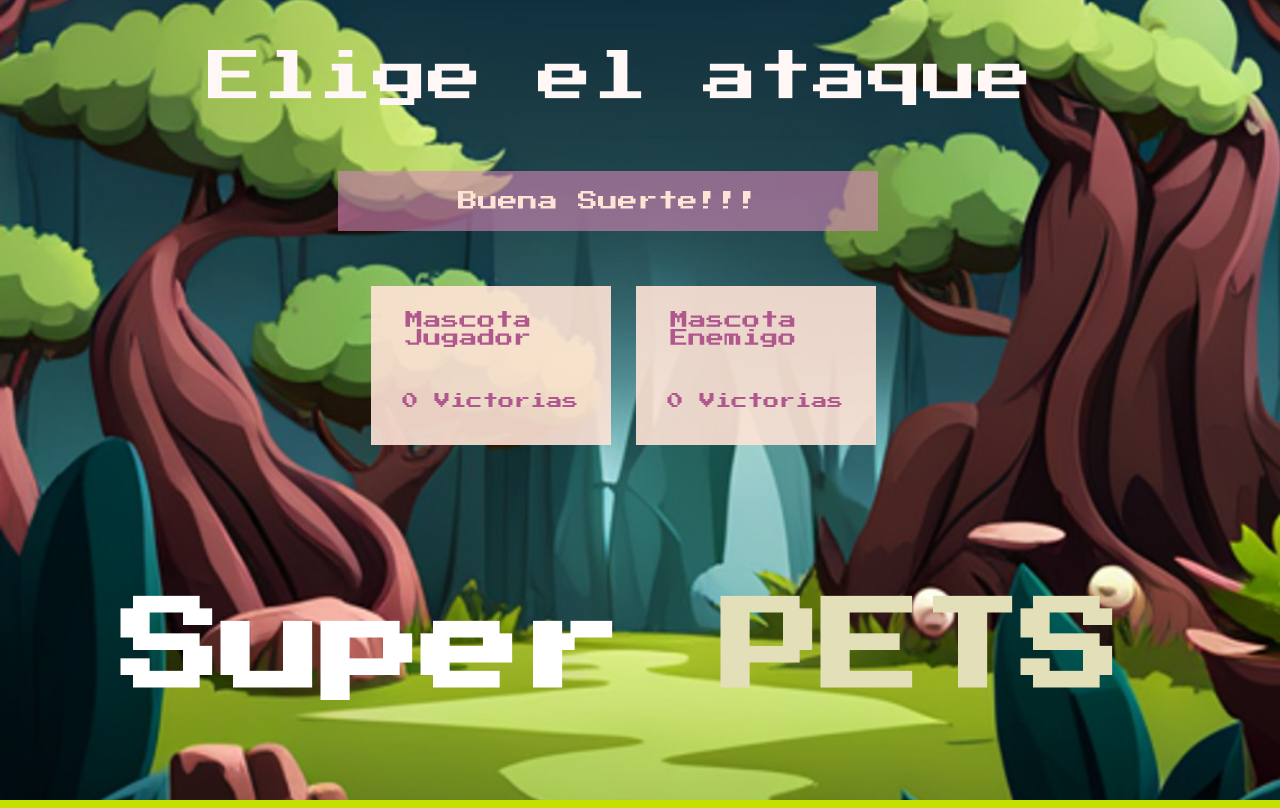
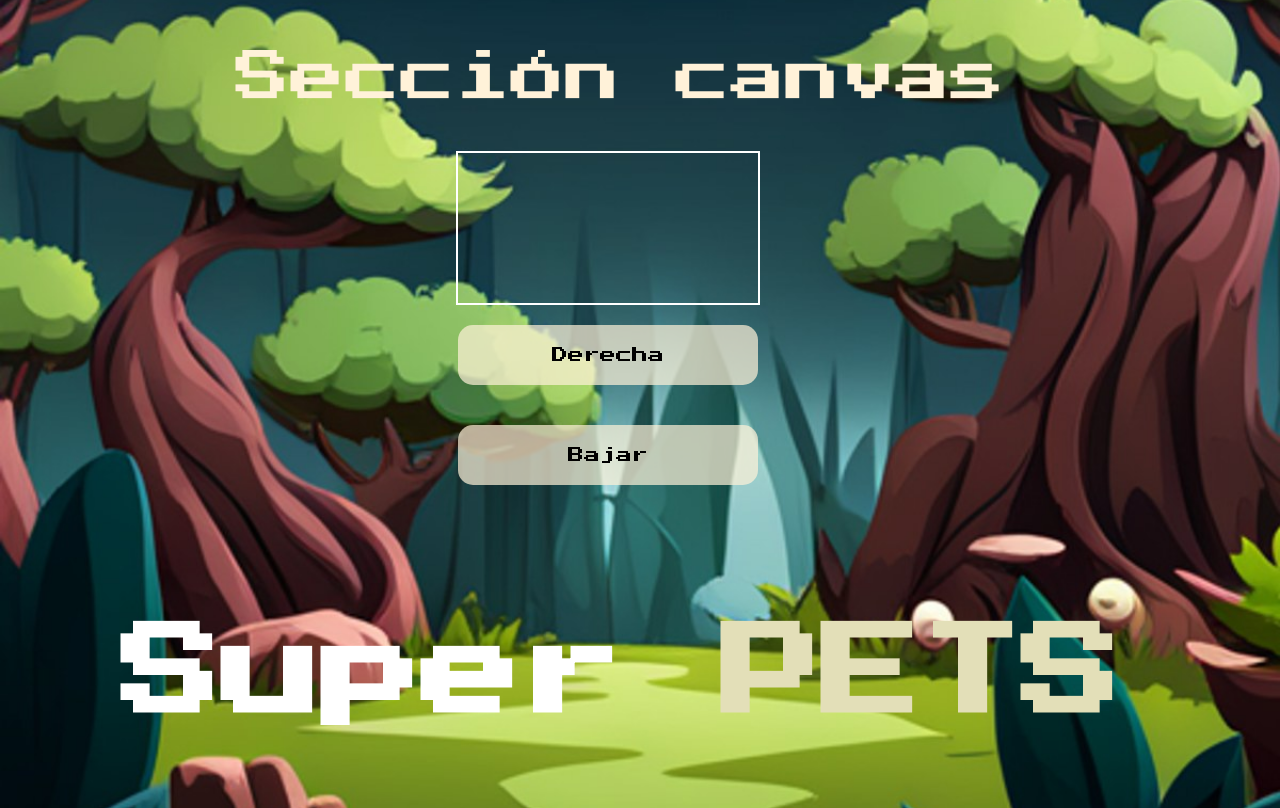
Before and after one commit to wlltech/juego-super-pets, a plain HTML site: page index.html in a window 1280 px wide. Both pictures are taken after a click on the button "Seleccionar". Drawn offline with Linux system fonts and the light colour scheme; a web font is replaced by a local one.

Commit message:
Dibujando canvas primeros pasos

```diff
--- a/index.html
+++ b/index.html
@@ -24,6 +24,13 @@
 
         <button id="boton-seleccionar-mascota">Seleccionar</button>
 
+    </section>
+
+    <section id="ver-mapa">
+        <h2>Sección canvas</h2>
+        <canvas id="mapa"></canvas>
+        <button onClick="moverDerechaPerro()">Derecha</button>
+        <button onClick="moverBajarPerro()">Bajar</button>
     </section>
 
     <section id="seleccionar-ataque">
--- a/js/logica.js
+++ b/js/logica.js
@@ -17,6 +17,8 @@ let mascotaEnemigo;
 let mascotas = [];
 let victoriasJugador = 0;
 let victoriasEnemigo = 0;
+// Canvas
+let lienzo = mapa.getContext("2d");
 
 // Variables para seleccionar elementos del DOM
 const botonSeleccionarMascota = document.getElementById('boton-seleccionar-mascota');
@@ -34,6 +36,9 @@ const spanMascotaJugador = document.getElementById('mascota-jugador');
 const spanResultado = document.getElementById('resultado');
 const spanVictoriasEnemigo = document.getElementById('victorias-mascota-enemigo');
 const spanVictoriasJugador = document.getElementById('cictorias-mascota-jugador');
+// Cavas
+const seccionVerMapa = document.getElementById('ver-mapa');
+const etiquetaCanvas = document.getElementById('mapa');
 
 //Clases
 class Mascota {
@@ -42,6 +47,12 @@ class Mascota {
         this.imagen = imagen;
         this.victorias = victorias;
         this.ataques = [];
+        this.x = 20;
+        this.y = 30;
+        this.ancho = 80;
+        this.alto = 80;
+        this.mapaImagen = new Image();
+        this.mapaImagen.src = imagen;
     }
 }
 
@@ -83,6 +94,7 @@ function iniciarJuego() {
 
     botonReiniciarJuego.style.display = 'none';
     seccionSeleccionarAtaque.style.display = 'none';
+    seccionVerMapa.style.display = 'none';
 
     // Para cada mascota en el arreglo 'mascotas', se ejecuta este bloque de código
     mascotas.forEach((mascota) => {
@@ -111,7 +123,10 @@ function iniciarJuego() {
 function accionAlElegirMascotaJugador() {
 
     seccionSeleccionarMascota.style.display = 'none';
-    seccionSeleccionarAtaque.style.display = 'flex';
+    //seccionSeleccionarAtaque.style.display = 'flex';
+
+    // Canvas -  dibujar lienzo
+    seccionVerMapa.style.display = 'flex';
 
     if (inputPerro.checked) {
         // inputPerro.id, se está haciendo referencia al identificador único (ID) del elemento en el DOM
@@ -183,16 +198,16 @@ function accionAlElegirAtaquesJugador() {
     botonesDinamicos.forEach((boton) => {
         boton.addEventListener('click', (e) => {
             if (e.target.textContent === '🥌') {
-                ataqueElegidoJugador.push('PIEDRA');
+                ataqueElegidoJugador.push('Piedra');
                 boton.style.background = '#112f59'
                 boton.disabled = true;
             } else if (e.target.textContent === '📄') {
-                ataqueElegidoJugador.push('PAPEL');
+                ataqueElegidoJugador.push('Papel');
                 console.log('jugador: ' + ataqueElegidoJugador);
                 boton.style.background = '#112f59'
                 boton.disabled = true;
             } else {
-                ataqueElegidoJugador.push('TIJERA');
+                ataqueElegidoJugador.push('Tijera');
                 console.log('jugador: ' + ataqueElegidoJugador);
                 boton.style.background = '#112f59'
                 boton.disabled = true;
@@ -235,25 +250,30 @@ function combate() {
         if (ataqueElegidoJugador[i] === ataqueElegidoEnemigo[i]) {
             guardarAtaquesJugadores(i);
             mostrarMensaje('Empate 😬')
+            console.log('resultado parcial: ' + guardarAtaquesJugadores(i))
         } else if (ataqueElegidoJugador[i] === 'PIEDRA' && ataqueElegidoEnemigo[i] === 'TIJERA') {
             guardarAtaquesJugadores(i);
+            console.log('resultado parcial: ' + guardarAtaquesJugadores(i))
             mostrarMensaje('Ganaste 🙂')
-            victoriasJugador ++
+            victoriasJugador++
             spanVictoriasJugador.innerHTML = victoriasJugador
         } else if (ataqueElegidoJugador[i] === 'PAPEL' && ataqueElegidoEnemigo[i] === 'PIEDRA') {
             guardarAtaquesJugadores(i);
+            console.log('resultado parcial: ' + guardarAtaquesJugadores(i))
             mostrarMensaje('Ganaste 🙂')
-            victoriasJugador ++
+            victoriasJugador++
             spanVictoriasJugador.innerHTML = victoriasJugador
         } else if (ataqueElegidoJugador[i] === 'TIJERA' && ataqueElegidoEnemigo[i] === 'PAPEL') {
             guardarAtaquesJugadores(i);
+            console.log('resultado parcial: ' + guardarAtaquesJugadores(i))
             mostrarMensaje('Ganaste 🙂')
-            victoriasJugador ++
+            victoriasJugador++
             spanVictoriasJugador.innerHTML = victoriasJugador
         } else {
             guardarAtaquesJugadores(i);
+            console.log('resultado parcial: ' + guardarAtaquesJugadores(i))
             mostrarMensaje('Perdiste 😭')
-            victoriasEnemigo ++
+            victoriasEnemigo++
             spanVictoriasEnemigo.innerHTML = victoriasEnemigo
         }
     }
@@ -295,4 +315,25 @@ function combate() {
     location.reload();
 }
 
+function moverDerechaPerro() {
+    perro.x = perro.x + 5
+    pintarMascota();
+}
+
+function moverBajarPerro() {
+    perro.y = perro.y + 5
+    pintarMascota();
+}
+
+function pintarMascota() {
+    lienzo.clearRect(0, 0, mapa.width, mapa.height);
+    lienzo.drawImage(
+        perro.mapaImagen,
+        perro.x,
+        perro.y,
+        perro.ancho,
+        perro.alto
+    );
+}
+
 window.addEventListener('load', iniciarJuego);
--- a/styles/styles.css
+++ b/styles/styles.css
@@ -209,6 +209,18 @@ img {
     margin-left: 25px;
 }
 
+/* Canvas */
+
+#ver-mapa {
+    flex-direction: column;
+    align-items: center;
+    justify-content: center;
+}
+
+#mapa {
+    border: 2px solid white;
+}
+
 @media screen and (max-width: 768px) {
     h2 {
         font-size: 45px;
```
Lines whose indentation alone changed are shown as unchanged.
